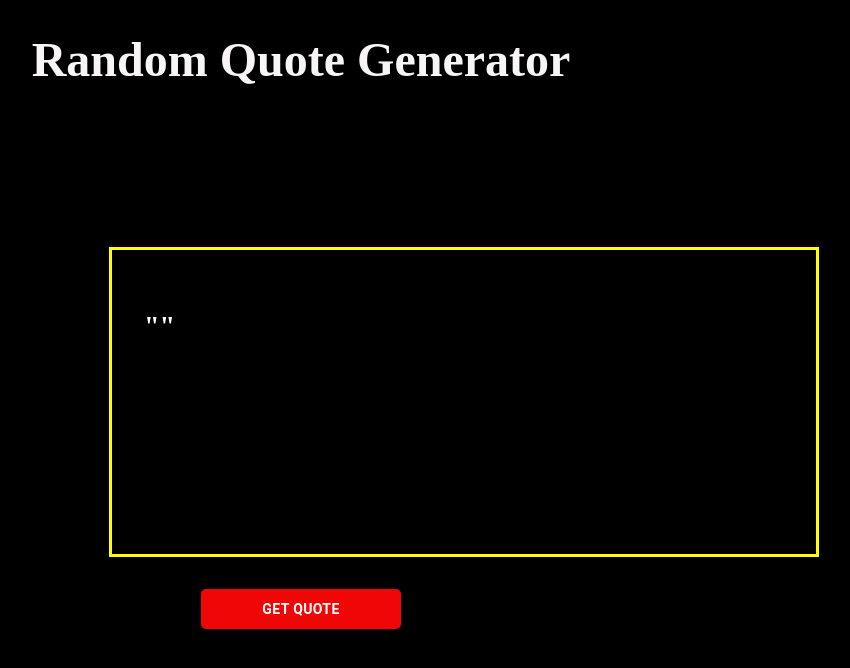
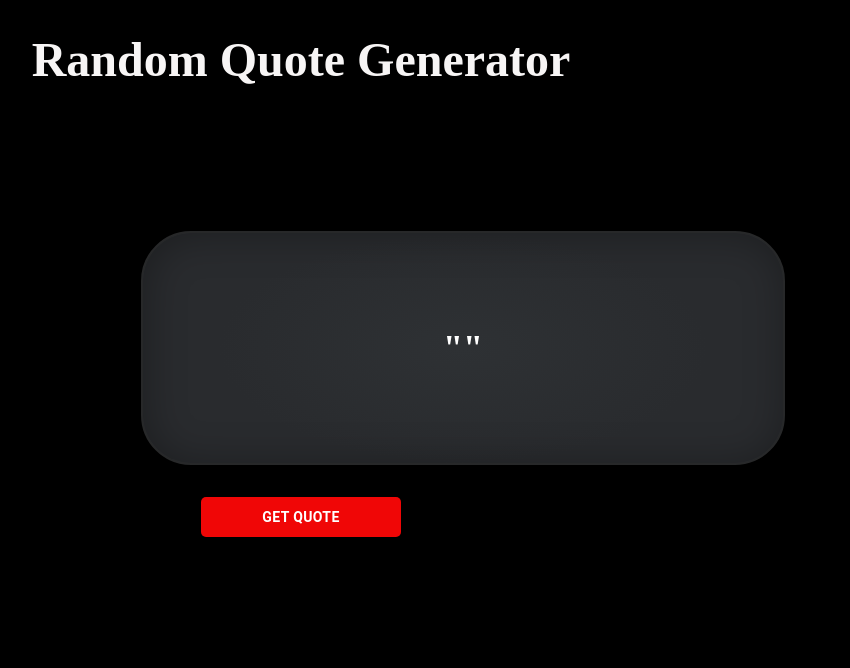
Before and after one commit to akjo11/Random-Advice, a React (Create React App) app: page / in a window 1280 px wide. Shown: the top 668 px of the page, without its empty margins (339-1189 px from the left). Built offline with nearby package versions, Linux system fonts and the light colour scheme.

Commit message:
changed css of quote wrapper

```diff
--- a/src/App.css
+++ b/src/App.css
@@ -22,16 +22,20 @@ body {
 }
 .quote-wrapper {
     display: flex;
-    flex-wrap: wrap;
-    border: 3px solid yellow;
-    width: 50%;
-    height: 30vh;
-    margin-top: 10rem;
-    margin-left: 28rem;
+     flex-direction: column;
+    justify-content: flex-start;
+    background: radial-gradient(38.2% 50% at 50% 50%, #2E3134 0%, #292B2E 100%);
+    border: 2px solid #272829;
+    box-shadow: inset 2px 2px 40px rgba(0, 0, 0, 0.3);
+    border-radius: 50px;
+    margin-left: 30rem;
     margin-bottom: 2rem;
+    margin-top: 9rem;
+    width: 40%;
+    height: min-content;
+    padding-left: 4rem;
+    padding: 4rem;
     color: white;
-    text-align: center;
-    padding: 2rem;
 }
 
 .get-quote {
--- a/src/App.js
+++ b/src/App.js
@@ -18,7 +18,7 @@ const App = () => {
             <h1 className="title">Random Quote Generator</h1>
 
              <div className="quote-wrapper">
-                  <h3> "{quote}" </h3>
+                  <h2> "{quote}" </h2>
              </div>
             <Button className="get-quote" onClick={getQuote} ><h4>Get Quote</h4> </Button>
         </div>
```
